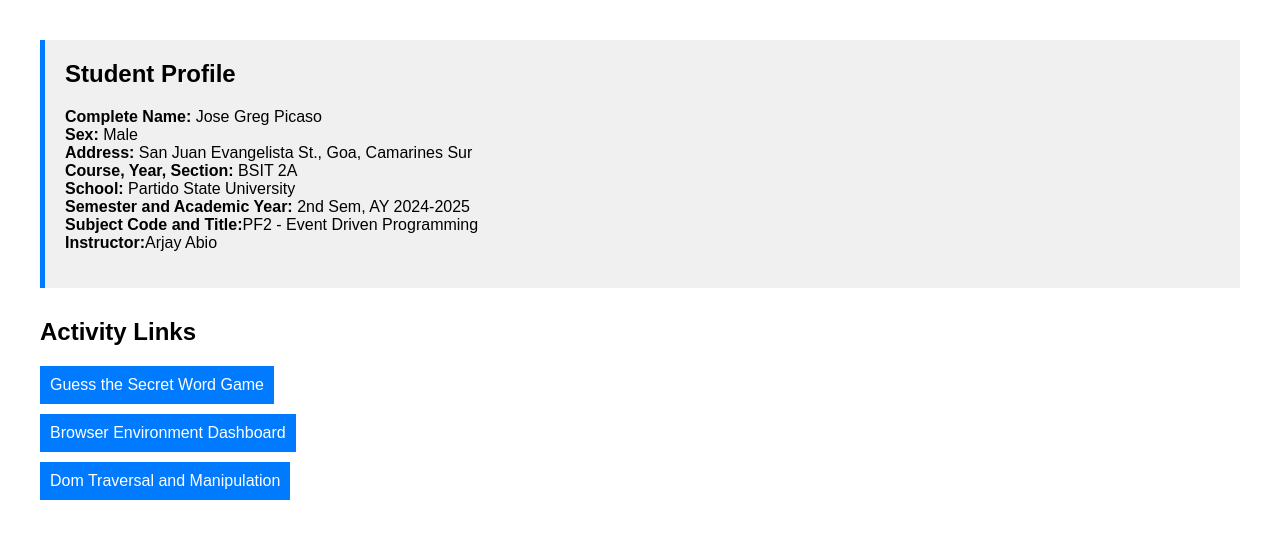
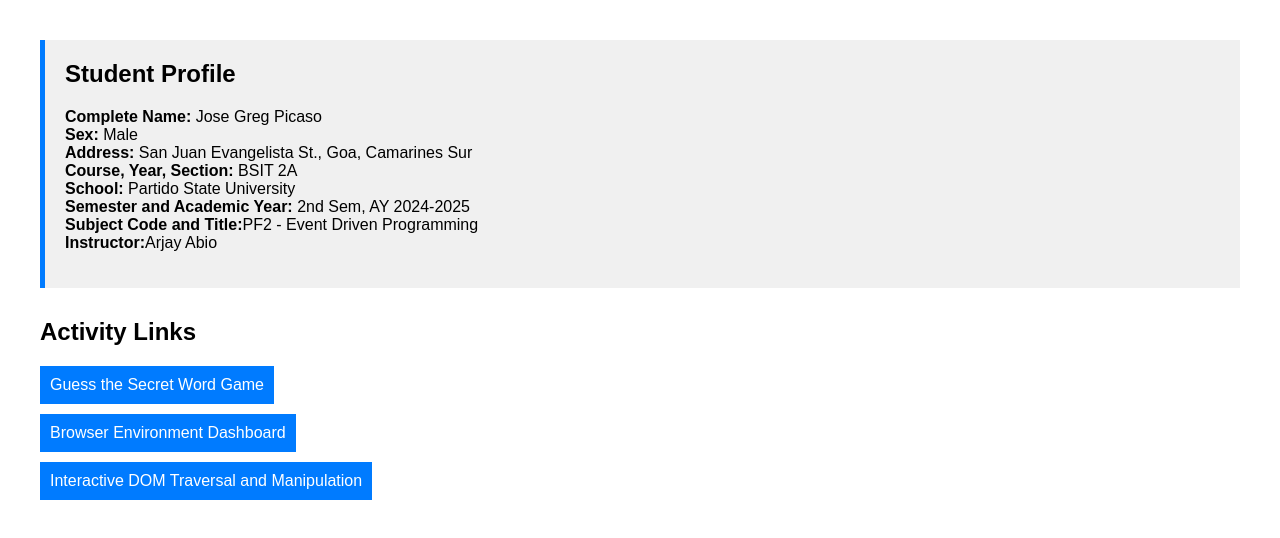
Before and after one commit to Grreg29/Browser_Environment_Dashboard, a plain HTML site: page index.html in a window 1280 px wide. Drawn offline with Linux system fonts and the light colour scheme.

Commit message:
Update index.html

```diff
--- a/index.html
+++ b/index.html
@@ -55,7 +55,7 @@
     <h2>Activity Links</h2>
     <a href="Guessgame.html" target="_blank">Guess the Secret Word Game</a>
     <a href="Browser_dashboard.html" target="_blank">Browser Environment Dashboard</a>
-    <a href="dom_traversal.html" target="_blank">Dom Traversal and Manipulation</a>
+    <a href="dom_traversal.html" target="_blank">Interactive DOM Traversal and Manipulation</a>
   </div>
 </body>
 </html>
```
